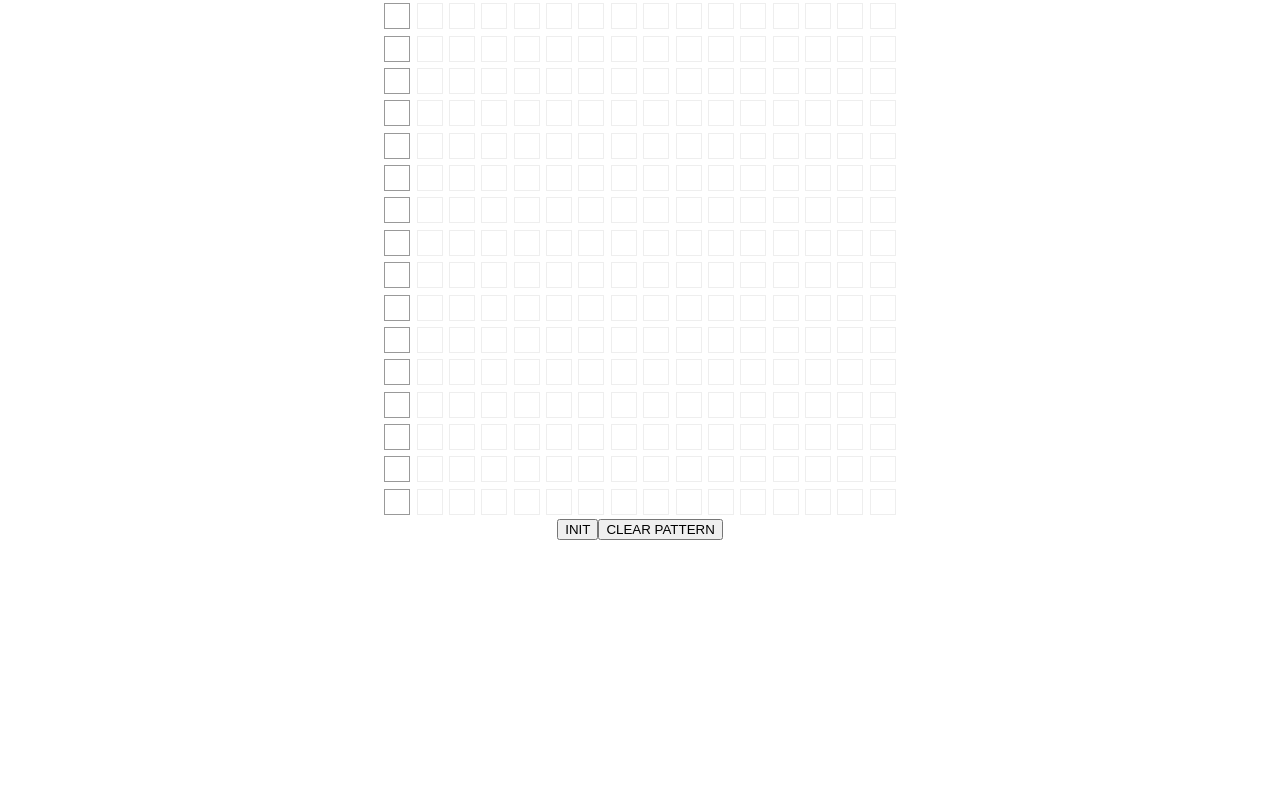
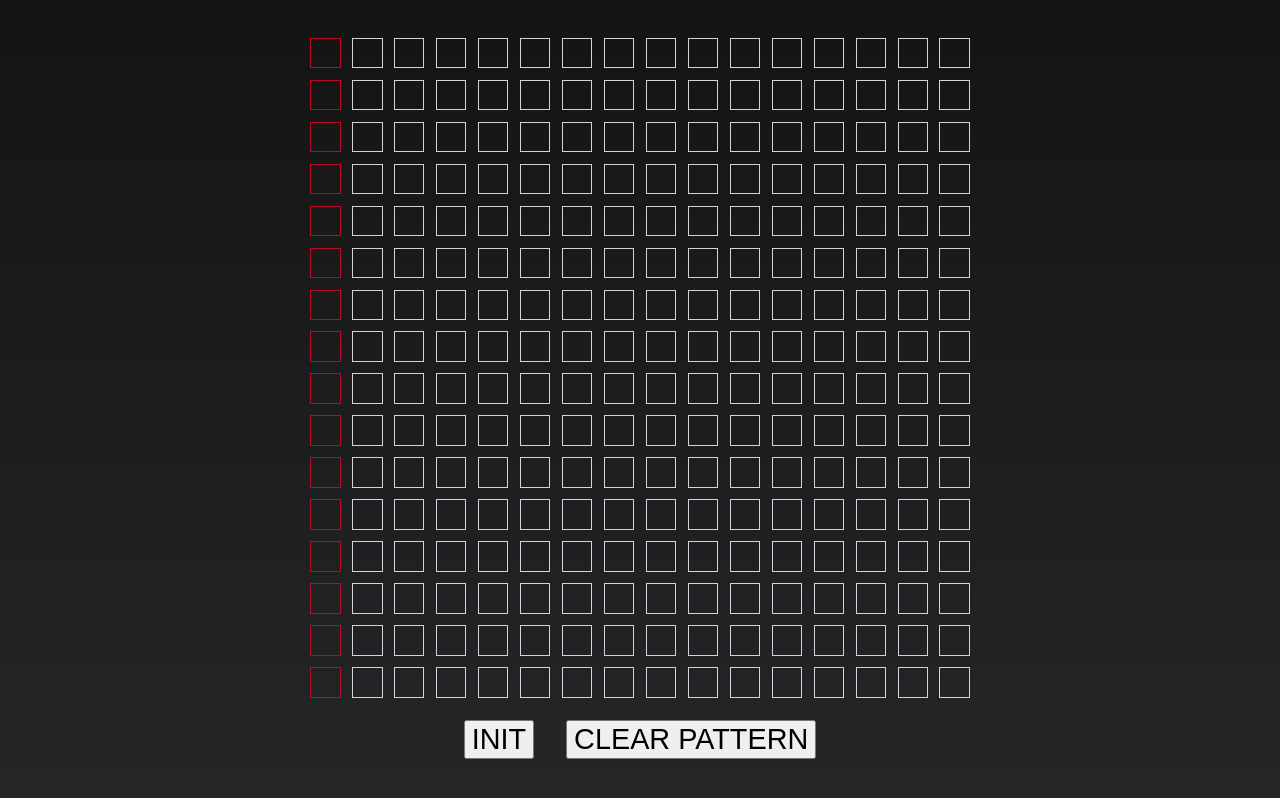
Before and after one commit to noellehuchette/matrixsynth, a React (Create React App) app: page / in a window 1280 px wide. Shown: the top 798 px of the page. Built offline with nearby package versions, Linux system fonts and the light colour scheme.

Commit message:
minimal styling

```diff
--- a/src/components/Sequencer/Sequencer.js
+++ b/src/components/Sequencer/Sequencer.js
@@ -2,7 +2,7 @@ import React, { Component } from 'react';
 import { connect } from 'react-redux';
 import Square from './Square';
 import { start, Transport, Loop, Synth, Time } from 'tone';
-import { step, initialize, stop } from '../../store/sequencer';
+import { step, initialize, stop, play } from '../../store/sequencer';
 import './sequencer.css';
 
 const notes = [
@@ -146,8 +146,8 @@ class Sequencer extends Component {
         const step = this.props.sequencer || 0;
         const { pattern, iniTone, playing } = this.state;
         return (
-            <div>
-                <div>
+            <div className='sequencer-block'>
+                <div className='matrix'>
                     {pattern.map((row,y) => (
                             <div className='tonerow' key={`yy${y}`}>
                                 {row.map((val, x) => (
@@ -162,7 +162,7 @@ class Sequencer extends Component {
                             </div>
                         ))}
                 </div>
-                <div>
+                <div className='transport'>
                     {iniTone ?
                         <button onClick={this.toggleTransport}>{playing ? 'STOP' : 'PLAY'}</button>
                             :
@@ -186,6 +186,7 @@ const mapDispatch = (dispatch) => {
         initialize: () => dispatch(initialize()),
         step: (synths) => dispatch(step(synths)),
         stop: () => dispatch(stop()),
+        play: () => dispatch(play()),
     };
 };
 
--- a/src/components/Sequencer/sequencer.css
+++ b/src/components/Sequencer/sequencer.css
@@ -1,4 +1,14 @@
+.sequencer-block {
+    margin: 2rem;
+    align-self: center;
+}
+
 .tonerow {
     display: flex;
     justify-content: center;
 }
+
+button {
+    margin: 1rem;
+    font-size: 1.8rem;
+}
--- a/src/components/Sequencer/square.css
+++ b/src/components/Sequencer/square.css
@@ -3,17 +3,17 @@
     display: flex;
     align-items: center;
     justify-content: center;
-    width: 1.5rem;
-    height: 1.5rem;
-    margin: 0.2rem;
+    width: 1.8rem;
+    height: 1.8rem;
+    margin: 0.35rem;
     background: transparent;
-    border: 1px solid #eee;
+    border: 1px solid #D3D4D9;
 }
 
 .live {
-    border: 1px solid #999;
+    border: 1px solid #BB0A21;
 }
 
 .filled {
-    background: #999;
+    background: #880718;
 }
--- a/src/index.css
+++ b/src/index.css
@@ -1,10 +1,22 @@
+html {
+  min-height: 100%;
+}
+
 body {
   margin: 0;
+  display: flex;
+  min-width: 600px;
+  min-height: 600px;
+  height: 100%;
+  justify-content: center;
+  align-items: center;
   font-family: -apple-system, BlinkMacSystemFont, 'Segoe UI', 'Roboto', 'Oxygen',
     'Ubuntu', 'Cantarell', 'Fira Sans', 'Droid Sans', 'Helvetica Neue',
     sans-serif;
   -webkit-font-smoothing: antialiased;
   -moz-osx-font-smoothing: grayscale;
+  background: linear-gradient(0deg, #252627, #141415);
+  background-size: cover;
 }
 
 code {
--- a/src/store/sequencer.js
+++ b/src/store/sequencer.js
@@ -3,6 +3,7 @@ import {Transport} from 'tone';
 const STEP = 'STEP';
 const INITIALIZE = 'INITIALIZE';
 const STOP = 'STOP';
+const PLAY = 'PLAY';
 
 
 export const step = () => ({
@@ -17,6 +18,11 @@ export const stop = () => ({
     type: STOP,
 });
 
+export const play = () => ({
+    type: PLAY,
+});
+
+
 export default function(state = 0, action) {
     let updState = +state;
     switch (action.type) {
@@ -28,6 +34,8 @@ export default function(state = 0, action) {
         case STOP:
             Transport.stop();
             return updState = 0;
+        case PLAY:
+            Transport.start();
         default:
             return state;
     }
--- a/src/store/store.js
+++ b/src/store/store.js
@@ -7,7 +7,6 @@ const store = createStore(
   reducer,
   applyMiddleware(
     thunkMiddleware,
-    createLogger()
   )
 );
 
```
